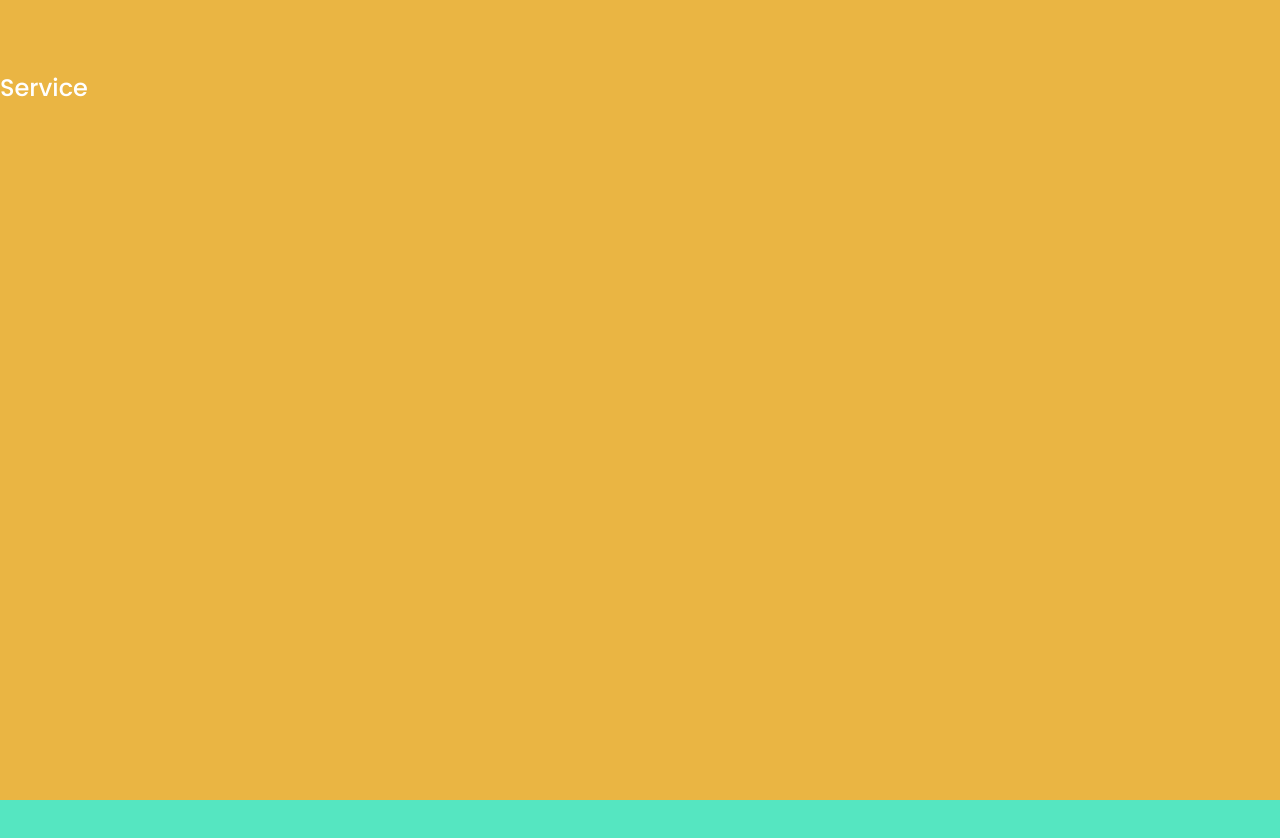
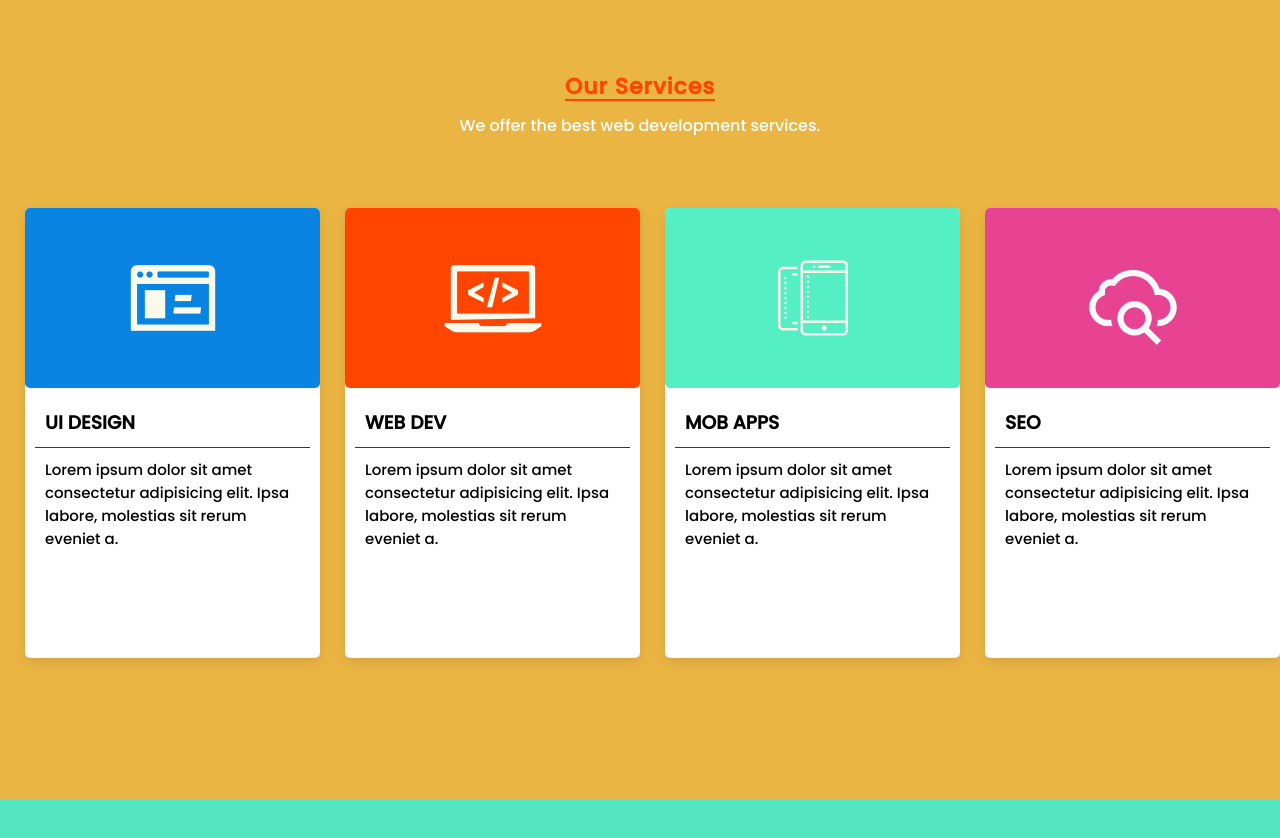
Before and after one commit to Surajsrj07/Html5CSS3, a plain HTML site: page Single Page Website/single.html in a window 1280 px wide. Shown: the part 800-1638 px from the top of the page. Drawn offline with Linux system fonts and the light colour scheme.

Commit message:
service section

```diff
--- a/Single Page Website/single.html
+++ b/Single Page Website/single.html
@@ -57,7 +57,57 @@
     </section>
 
     <section id="service">
-        <h2>Service</h2>
+        <h2>Our Services</h2>
+        <p>We offer the best web development services.</p>
+
+        <div class="card">
+            <div class="card-box">
+                <div class="image">
+                    <img src="images/ui design.png" alt="">
+                </div>
+                <div class="content">
+                    <h3>UI DESIGN</h3>
+                    <p>Lorem ipsum dolor sit amet consectetur adipisicing elit. Ipsa labore, molestias sit rerum eveniet a.
+                    </p>
+                </div>
+
+            </div>
+
+            <div class="card-box">
+                <div class="image">
+                    <img src="./images/web design.png" alt="">
+                </div>
+                <div class="content">
+                    <h3>WEB DEV</h3>
+                    <p>Lorem ipsum dolor sit amet consectetur adipisicing elit. Ipsa labore, molestias sit rerum eveniet a.
+                    </p>
+                </div>
+
+            </div>
+
+            <div class="card-box">
+                <div class="image">
+                    <img src="./images/mobile.png" alt="">
+                </div>
+                <div class="content">
+                    <h3>MOB APPS</h3>
+                <p>Lorem ipsum dolor sit amet consectetur adipisicing elit. Ipsa labore, molestias sit rerum eveniet a.
+                </p>
+                </div>
+            </div>
+
+            <div class="card-box">
+                <div class="image">
+                    <img src="./images/search_in_cloud_.png" alt="">
+                </div>
+              <div class="content">
+                <h3>SEO</h3>
+                <p>Lorem ipsum dolor sit amet consectetur adipisicing elit. Ipsa labore, molestias sit rerum eveniet a.
+                </p>
+              </div>
+            </div>
+
+        </div>
     </section>
 
     <section id="pricing">
--- a/Single Page Website/style.css
+++ b/Single Page Website/style.css
@@ -20,6 +20,7 @@ section{
     color: white;
 }
 
+/* Nav section */
 
 header{
     width: 100%;
@@ -78,6 +79,8 @@ h2{
 .search{
     display: flex;
 }
+
+/* Home page */
 
 .home-box{
    width: 100%;
@@ -159,14 +162,98 @@ h2{
     width: 130px;
     height: 30px;
     margin-top: 10px;
-    border: none;
+    border: 3px solid goldenrod;
     border-radius: 3px;
-    background-color: goldenrod;
+    background-color: transparent;
     font-size: 16px;
     font-weight: bold;
-    color: black;
+    color: orangered;
 }
 
+/* Service Section */
+
+#service h2, #service h2+p{
+    text-align: center;
+}
+
+#service h2{
+    font-size: 22px;
+    font-weight: bold;
+    letter-spacing: 1px;
+    text-decoration-line: underline;
+    text-underline-offset: 5px;
+    margin-bottom: 10px;
+    color: orangered;
+}
+
+.card{
+    margin-top: 70px;
+    display: flex;
+    justify-content: center;
+}
+
+.card-box{
+    width: 300px;
+    height: 450px;
+    margin-left: 25px;
+    color: black;
+    box-shadow: rgba(0, 0, 0, 0.1) 0px 4px 12px;
+    background-color: white;
+    border-radius: 5px;
+    cursor: pointer;
+    transition: all 0.8s ease;
+
+
+}
+
+.card-box:hover{
+    transform: scale(1.2);
+}
+
+
+.content{
+    padding: 10px;
+}
+
+.content h3{
+    padding: 10px;
+    border-bottom: 1px solid rgb(67, 53, 53);
+}
+
+.content p{
+    padding: 10px;
+    font-size: 15px;
+}
+
+
+
+.image{
+ width: 100%;
+ height: 40%;
+ display: flex;
+ justify-content: center;
+ align-items: center;
+ border-radius: 5px;
+}
+
+.card-box:nth-child(1) .image{
+background-color: #0984e3;
+}
+
+.card-box:nth-child(2) .image{
+background-color:orangered ;
+}
+
+.card-box:nth-child(3) .image{
+background-color: #55efc4;
+}
+
+.card-box:nth-child(4) .image{
+background-color: #e84393;
+}
+
+
+/* Contact section */
 
 .contact-box{
     width: 700px;
```
Also changed, not shown: Single Page Website/images/mobile.png (added), Single Page Website/images/search_in_cloud_.png (added), Single Page Website/images/ui design.png (added), Single Page Website/images/web design.png (added). Lines whose indentation alone changed are shown as unchanged.
